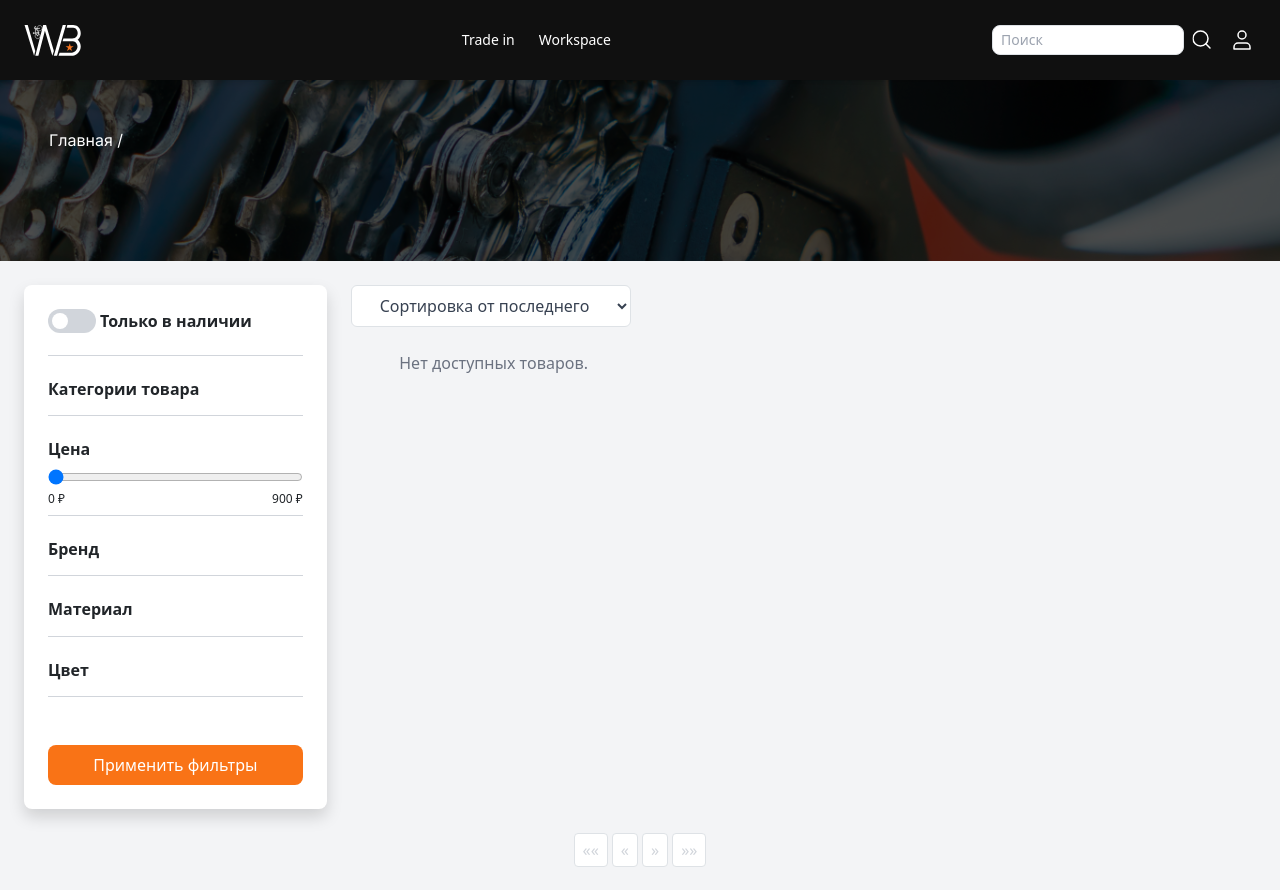
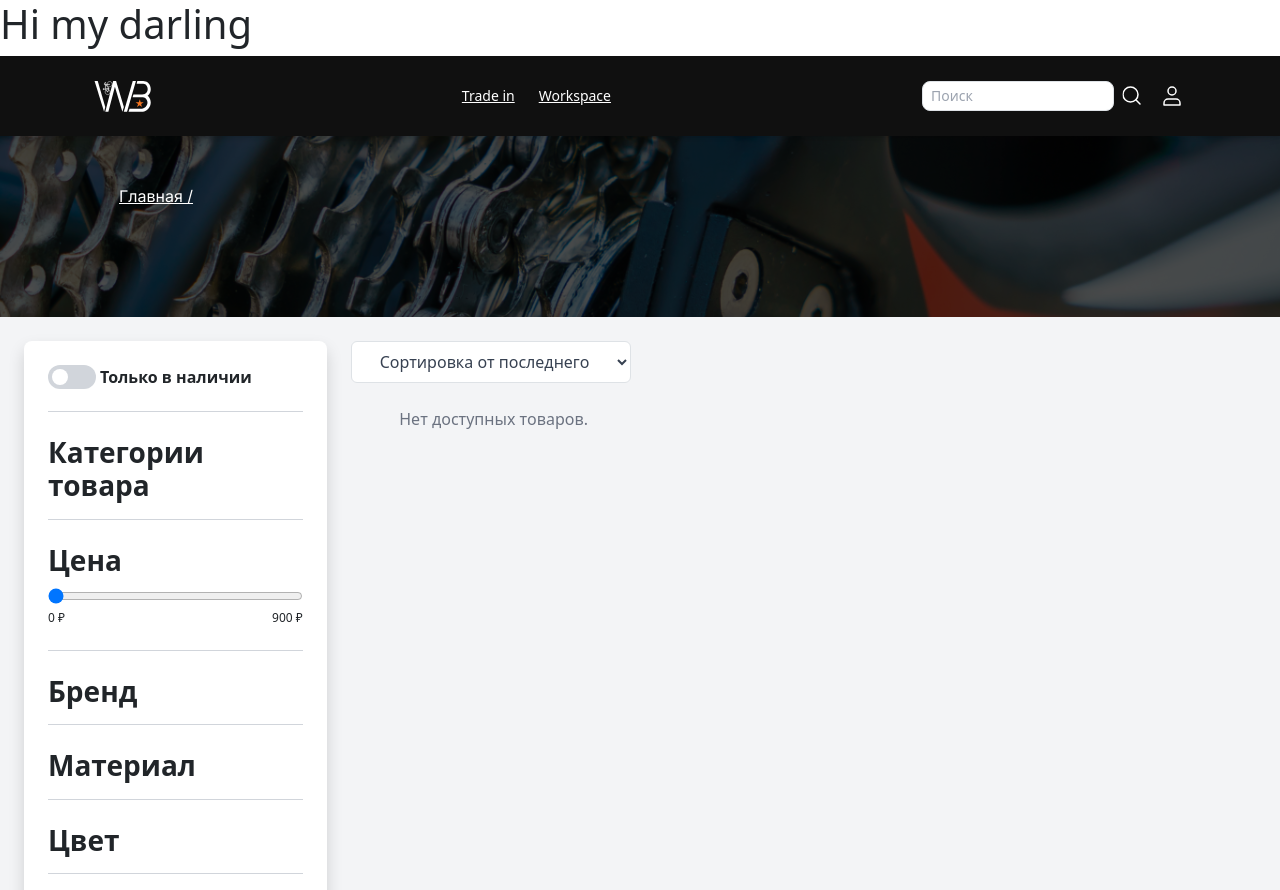
Before and after one commit to Rei-Sage/bike-project, a Django app: template templates/index.html in a window 1280 px wide. Shown: the top 890 px of the page. Run offline with Django 5.2, Linux system fonts and the light colour scheme; the template is opened without the code that fills it, so the values that code supplies are empty; some libraries are stand-ins or nearby versions.

Commit message:
Update base.html

```diff
--- a/templates/base.html
+++ b/templates/base.html
@@ -13,7 +13,7 @@
 
     {% endblock foot %}
     {% block header %}
-
+    <h1>Hi my darling</h1>
     {% endblock header %}
     <link rel="stylesheet" href="{% static "css/header/style.module.css" %}">
     <link href="https://cdn.jsdelivr.net/npm/tailwindcss@2.2.19/dist/tailwind.min.css" rel="stylesheet">
```
